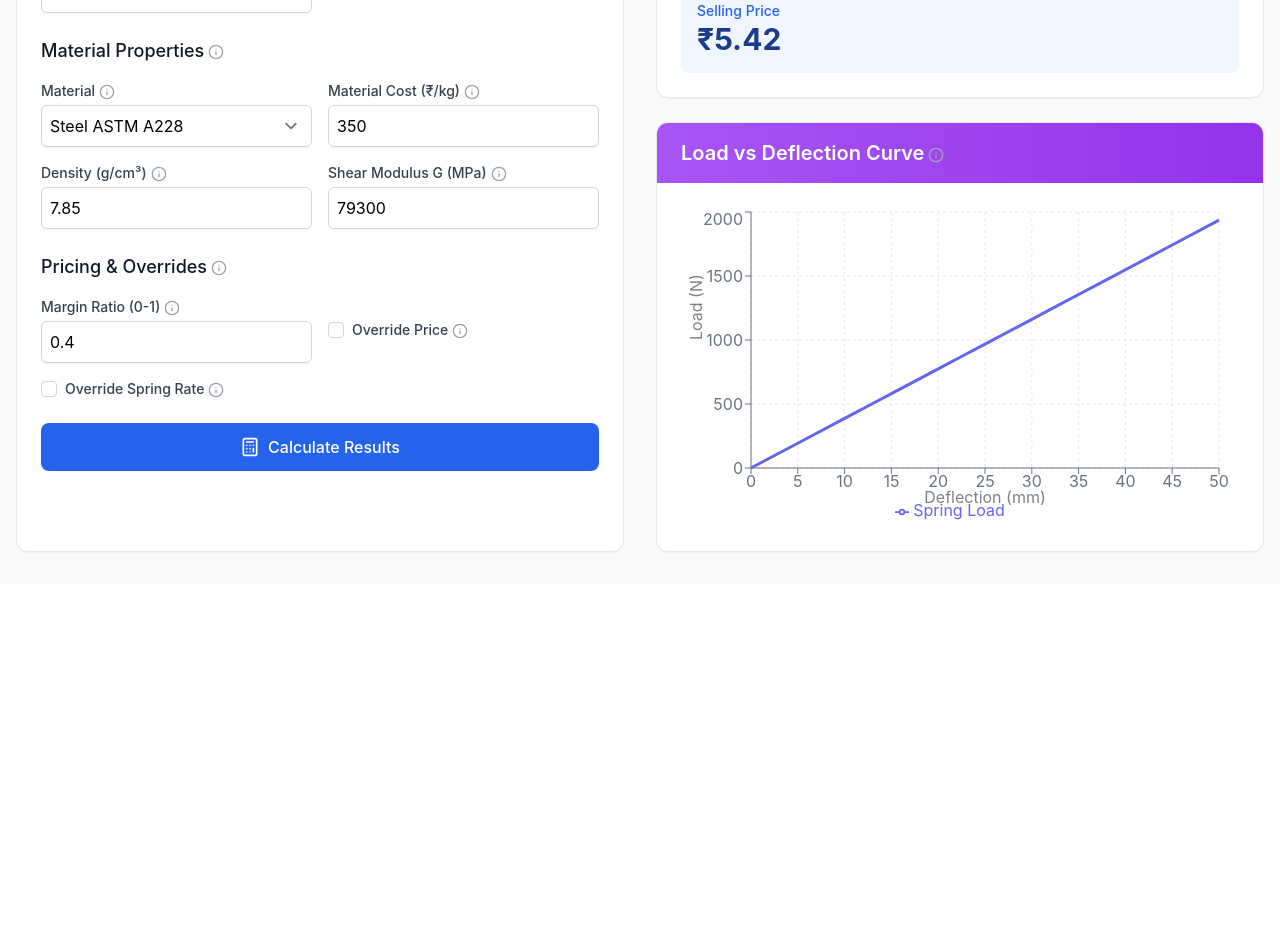
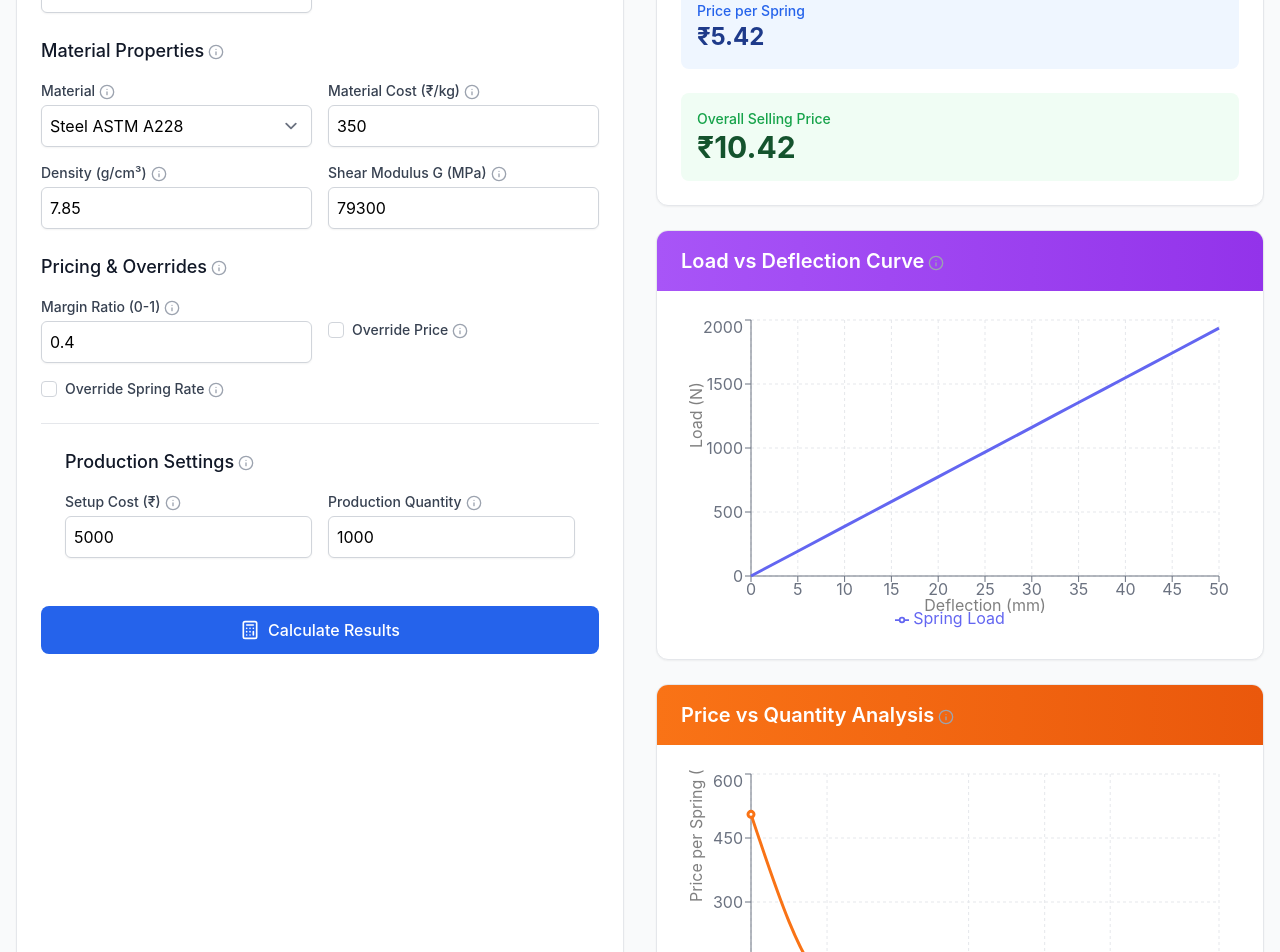
Before and after one commit to parthbhalara/spring-price-calculator, a React (Create React App) app: page / in a window 1280 px wide. Shown: the part 560-1512 px from the top of the page. Before the commit the page ends 1144 px from the top, so only its background shows below. Built offline with nearby package versions, Linux system fonts and the light colour scheme; the HTML template or start-up script is replaced by a standard one.

Commit message:
Initial commit

```diff
--- a/src/SpringCalculator.jsx
+++ b/src/SpringCalculator.jsx
@@ -1,6 +1,6 @@
 import React, { useState, useEffect } from 'react';
 import { LineChart, Line, XAxis, YAxis, CartesianGrid, Tooltip, Legend, ResponsiveContainer } from 'recharts';
-import { Download, Info, Calculator } from 'lucide-react';
+import { Download, Info, Calculator, Settings } from 'lucide-react';
 
 // Material properties
 const MATERIALS = {
@@ -23,6 +23,9 @@ const InfoTooltip = ({ text }) => (
   </div>
 );
 
+// Add quantity analysis points
+const QUANTITY_POINTS = [10, 50, 500, 1000, 5000, 10000, 20000, 50000, 100000, 200000];
+
 const SpringCalculator = () => {
   // Input state
   const [inputs, setInputs] = useState({
@@ -41,7 +44,9 @@ const SpringCalculator = () => {
     overrideMargin: false,
     manualPrice: 0,
     overrideRate: false,
-    manualRate: 0
+    manualRate: 0,
+    setupCost: 5000, // Default setup cost
+    quantity: 1000, // Default quantity
   });
 
   // Calculation results
@@ -52,11 +57,16 @@ const SpringCalculator = () => {
     rawMaterialCost: 0,
     springRate: 0,
     loadAtL1: 0,
-    sellingPrice: 0
+    sellingPrice: 0,
+    pricePerSpring: 0,
+    overallSellingPrice: 0
   });
 
   // Graph data
   const [graphData, setGraphData] = useState([]);
+
+  // Quantity analysis data
+  const [quantityAnalysisData, setQuantityAnalysisData] = useState([]);
 
   // Validation state
   const [validationErrors, setValidationErrors] = useState({});
@@ -116,7 +126,7 @@ const SpringCalculator = () => {
     if (!validateInputs()) return;
 
     const { wireD, coilsTotal, coilsActive, freeLength, loadHeight, density, G, materialCost, marginRatio,
-            overrideMargin, manualPrice, overrideRate, manualRate } = inputs;
+            overrideMargin, manualPrice, overrideRate, manualRate, setupCost, quantity } = inputs;
 
     // Calculate mean diameter
     const meanD = calculateMeanDiameter();
@@ -147,13 +157,16 @@ const SpringCalculator = () => {
     const deflection = freeLength - loadHeight;
     const loadAtL1 = springRate * deflection;
 
-    // Selling price
-    let sellingPrice;
+    // Calculate price per spring
+    let pricePerSpring;
     if (overrideMargin) {
-      sellingPrice = manualPrice;
+      pricePerSpring = manualPrice;
     } else {
-      sellingPrice = rawMaterialCost / marginRatio;
+      pricePerSpring = rawMaterialCost / marginRatio;
     }
+
+    // Calculate overall selling price
+    const overallSellingPrice = (setupCost + (pricePerSpring * quantity)) / quantity;
 
     // Update results
     setResults({
@@ -163,7 +176,9 @@ const SpringCalculator = () => {
       rawMaterialCost,
       springRate,
       loadAtL1,
-      sellingPrice
+      sellingPrice: pricePerSpring,
+      pricePerSpring,
+      overallSellingPrice
     });
 
     // Generate graph data for load vs deflection
@@ -176,6 +191,13 @@ const SpringCalculator = () => {
       });
     }
     setGraphData(graphPoints);
+
+    // Generate quantity analysis data
+    const quantityPoints = QUANTITY_POINTS.map(qty => ({
+      quantity: qty,
+      price: (setupCost + (pricePerSpring * qty)) / qty
+    }));
+    setQuantityAnalysisData(quantityPoints);
   };
 
   // Re-calculate when inputs change
@@ -185,7 +207,7 @@ const SpringCalculator = () => {
 
   // Download results as CSV
   const downloadResults = () => {
-    const { meanD, wireVolume, springWeight, rawMaterialCost, springRate, loadAtL1, sellingPrice } = results;
+    const { meanD, wireVolume, springWeight, rawMaterialCost, springRate, loadAtL1, sellingPrice, pricePerSpring, overallSellingPrice } = results;
     const csvContent = `Parameter,Value,Unit
 Wire Diameter,${inputs.wireD},mm
 Diameter (${inputs.diameterType}),${inputs.diameter},mm
@@ -204,6 +226,8 @@ Raw Material Cost,${rawMaterialCost.toFixed(2)},₹
 Spring Rate,${springRate.toFixed(2)},N/mm
 Load at L1,${loadAtL1.toFixed(2)},N
 Selling Price,${sellingPrice.toFixed(2)},₹
+Price per Spring,${pricePerSpring.toFixed(2)},₹
+Overall Selling Price,${overallSellingPrice.toFixed(2)},₹
 `;
 
     const blob = new Blob([csvContent], { type: 'text/csv;charset=utf-8;' });
@@ -550,6 +574,50 @@ Selling Price,${sellingPrice.toFixed(2)},₹
                   </div>
                 </div>
 
+                {/* Add Production Settings Section */}
+                <div className="p-6 border-t border-gray-200">
+                  <div className="space-y-6">
+                    <div>
+                      <h3 className="text-lg font-medium text-gray-900 mb-4 flex items-center">
+                        Production Settings
+                        <InfoTooltip text="Configure production parameters" />
+                      </h3>
+
+                      <div className="grid grid-cols-1 md:grid-cols-2 gap-4">
+                        {/* Setup Cost */}
+                        <div>
+                          <label className="block text-sm font-medium text-gray-700 mb-1">
+                            Setup Cost (₹)
+                            <InfoTooltip text="Initial setup cost for production" />
+                          </label>
+                          <input
+                            type="number"
+                            name="setupCost"
+                            value={inputs.setupCost}
+                            onChange={handleInputChange}
+                            className="block w-full rounded-md shadow-sm p-2 focus:ring-2 focus:ring-blue-500 focus:border-transparent border-gray-300"
+                          />
+                        </div>
+
+                        {/* Production Quantity */}
+                        <div>
+                          <label className="block text-sm font-medium text-gray-700 mb-1">
+                            Production Quantity
+                            <InfoTooltip text="Number of springs to be produced" />
+                          </label>
+                          <input
+                            type="number"
+                            name="quantity"
+                            value={inputs.quantity}
+                            onChange={handleInputChange}
+                            className="block w-full rounded-md shadow-sm p-2 focus:ring-2 focus:ring-blue-500 focus:border-transparent border-gray-300"
+                          />
+                        </div>
+                      </div>
+                    </div>
+                  </div>
+                </div>
+
                 {/* Calculate Button */}
                 <button
                   onClick={calculateResults}
@@ -614,8 +682,13 @@ Selling Price,${sellingPrice.toFixed(2)},₹
                   </div>
 
                   <div className="col-span-2 bg-blue-50 rounded-lg p-4">
-                    <p className="text-sm font-medium text-blue-600">Selling Price</p>
-                    <p className="text-3xl font-bold text-blue-900">₹{results.sellingPrice.toFixed(2)}</p>
+                    <p className="text-sm font-medium text-blue-600">Price per Spring</p>
+                    <p className="text-2xl font-bold text-blue-900">₹{results.pricePerSpring.toFixed(2)}</p>
+                  </div>
+
+                  <div className="col-span-2 bg-green-50 rounded-lg p-4">
+                    <p className="text-sm font-medium text-green-600">Overall Selling Price</p>
+                    <p className="text-3xl font-bold text-green-900">₹{results.overallSellingPrice.toFixed(2)}</p>
                   </div>
                 </div>
               </div>
@@ -665,6 +738,54 @@ Selling Price,${sellingPrice.toFixed(2)},₹
                 </div>
               </div>
             </div>
+
+            {/* Price vs Quantity Analysis Card */}
+            <div className="bg-white rounded-xl shadow-sm border border-gray-200 overflow-hidden">
+              <div className="bg-gradient-to-r from-orange-500 to-orange-600 px-6 py-4">
+                <h2 className="text-xl font-semibold text-white flex items-center">
+                  Price vs Quantity Analysis
+                  <InfoTooltip text="How the overall selling price changes with production quantity" />
+                </h2>
+              </div>
+
+              <div className="p-6">
+                <div className="h-80">
+                  <ResponsiveContainer width="100%" height="100%">
+                    <LineChart
+                      data={quantityAnalysisData}
+                      margin={{ top: 5, right: 20, left: 10, bottom: 5 }}
+                    >
+                      <CartesianGrid strokeDasharray="3 3" stroke="#E5E7EB" />
+                      <XAxis
+                        dataKey="quantity"
+                        label={{ value: 'Production Quantity', position: 'insideBottom', offset: -5 }}
+                        stroke="#6B7280"
+                        type="number"
+                        scale="log"
+                        domain={['dataMin', 'dataMax']}
+                      />
+                      <YAxis
+                        label={{ value: 'Price per Spring (₹)', angle: -90, position: 'insideLeft' }}
+                        stroke="#6B7280"
+                      />
+                      <Tooltip
+                        contentStyle={{ backgroundColor: '#FFF', borderRadius: '0.5rem', border: '1px solid #E5E7EB' }}
+                        formatter={(value) => [`₹${value.toFixed(2)}`, 'Price']}
+                      />
+                      <Legend />
+                      <Line
+                        type="monotone"
+                        dataKey="price"
+                        stroke="#F97316"
+                        name="Price per Spring"
+                        dot={true}
+                        strokeWidth={3}
+                      />
+                    </LineChart>
+                  </ResponsiveContainer>
+                </div>
+              </div>
+            </div>
           </div>
         </div>
       </div>
```
